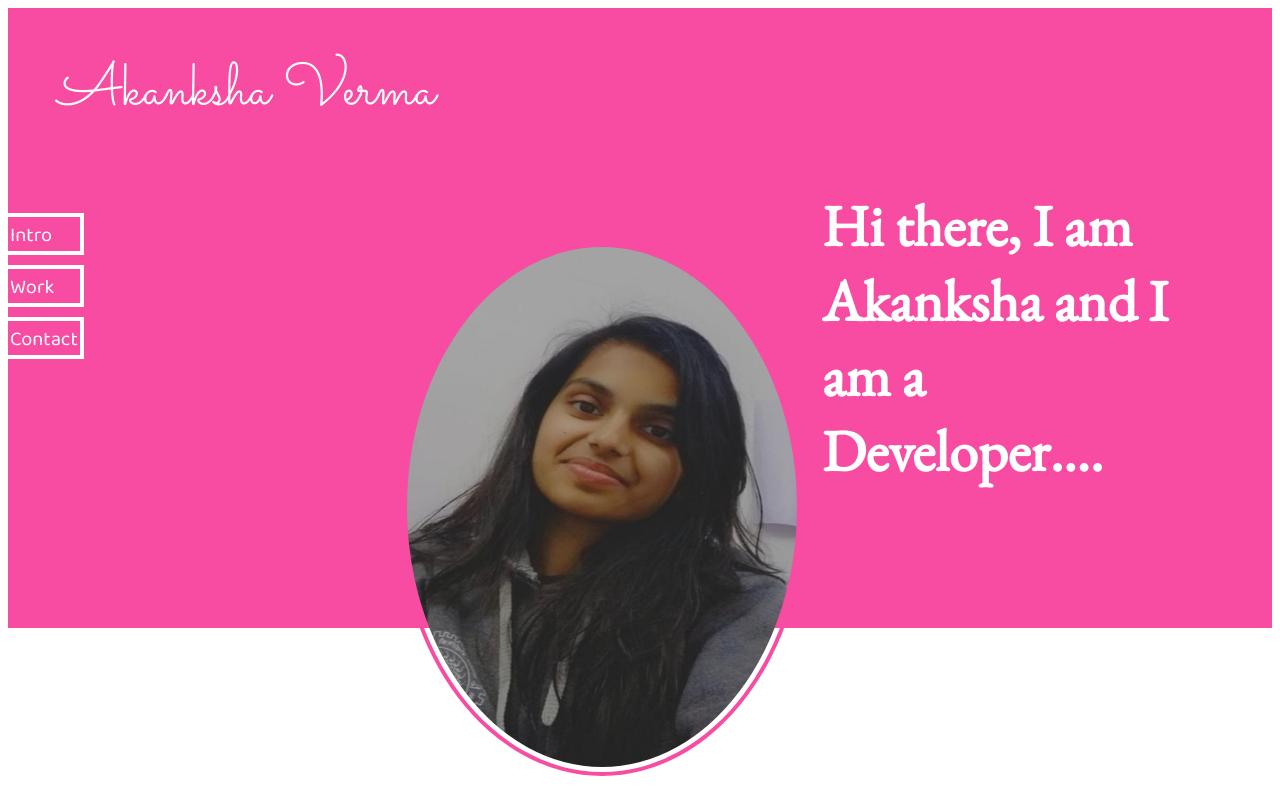
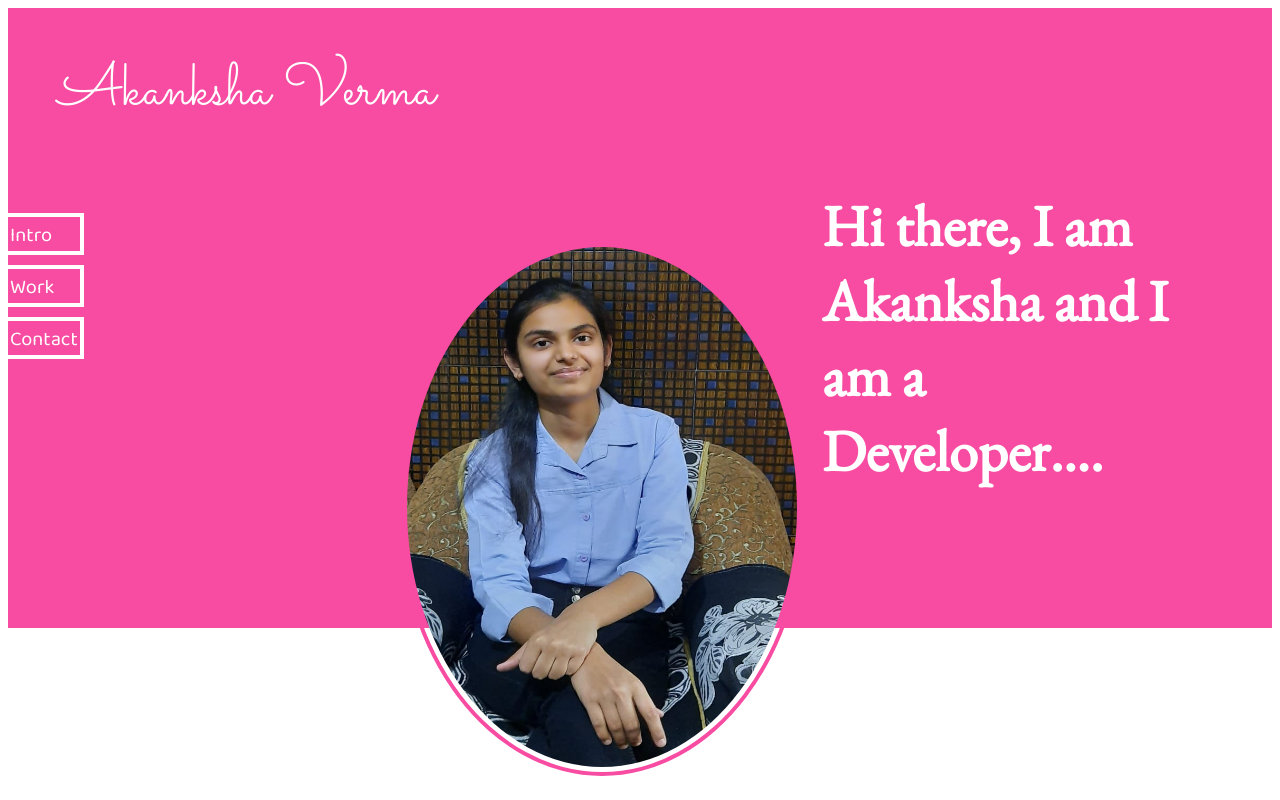
Before and after one commit to akanksha-v/Akanksha-Verma, a plain HTML site: page Akanksha.html in a window 1280 px wide. Shown: the top 800 px of the page. Drawn offline with nearby package versions, Linux system fonts and the light colour scheme; a web font is replaced by a local one.

Commit message:
changed pic

```diff
--- a/Akanksha.html
+++ b/Akanksha.html
@@ -8,9 +8,6 @@
         <meta name="viewport" content="width=device-width, initial-scale=1.0" />
     </head>
     <body>
-
-
-
 
            <!-- <button class="openbtn" onclick="openNav()">☰</button>  -->
            <div class="intro">
@@ -23,7 +20,7 @@
             <div id="para1">
                 Hi there, I am Akanksha and I am a Developer....
             </div>
-            <img src="snap.jpeg" id="my-pic">
+            <img src="me.jpeg" id="my-pic">
           </div>
 
         <div id="about">
```
Also changed, not shown: me.jpeg (added), snap.jpeg (deleted).
